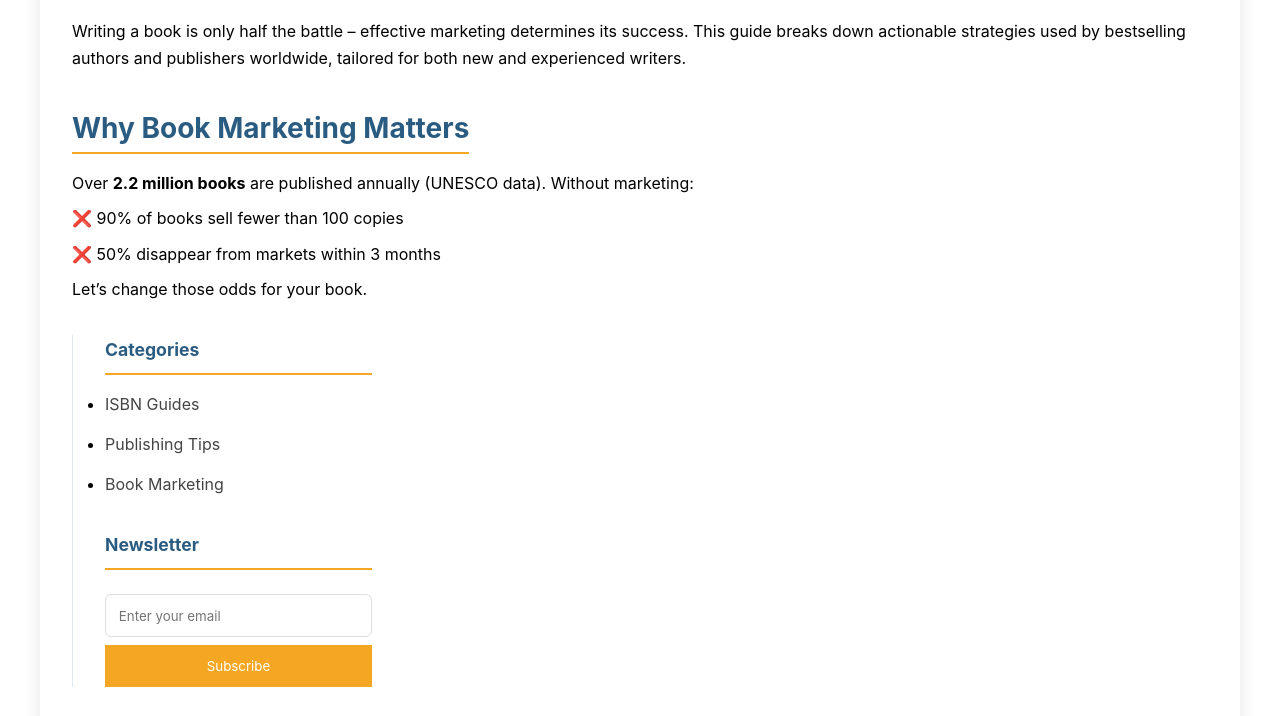
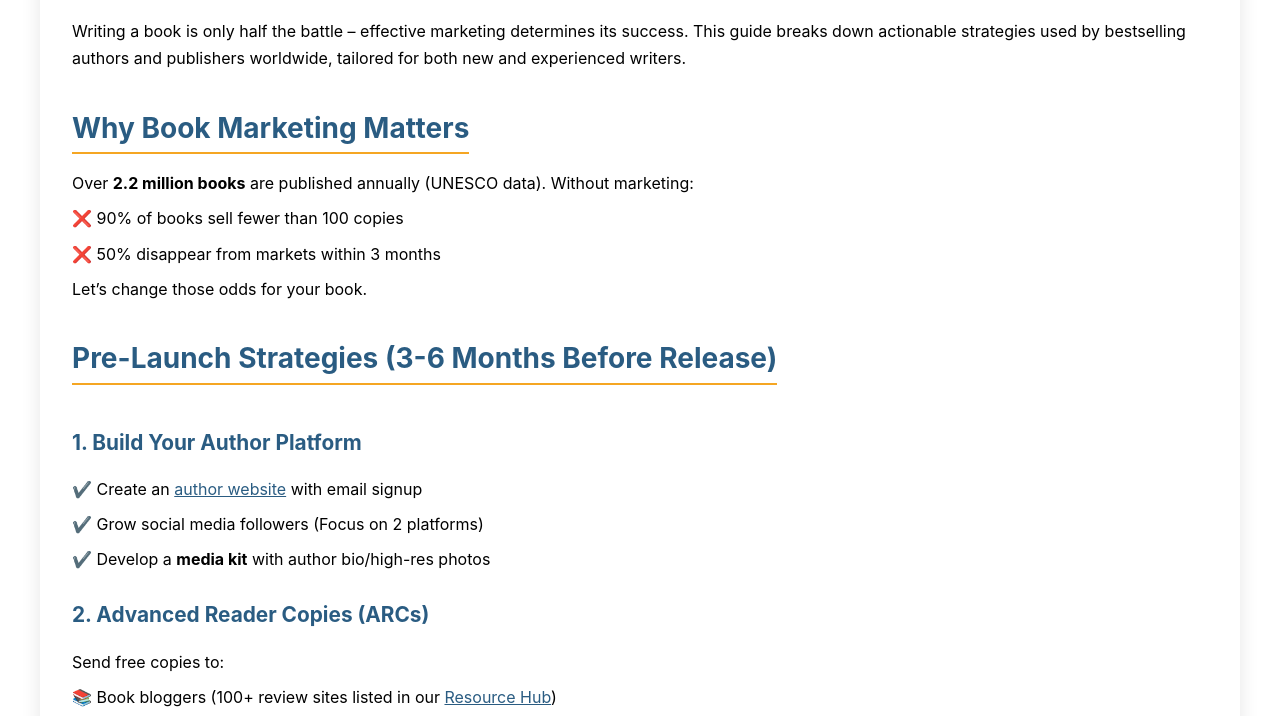
Before and after one commit to Sujay-19M/invest-in-books, a plain HTML site: page blog/marketing.html in a window 1280 px wide. Shown: the part 235-951 px from the top of the page. Drawn offline with Linux system fonts and the light colour scheme.

Commit message:
Update marketing.html

```diff
--- a/blog/marketing.html
+++ b/blog/marketing.html
@@ -25,26 +25,6 @@
                 </ul>
                 <p>Let’s change those odds for your book.</p>
             </section>
-
-            <aside class="sidebar">
-        <div class="sidebar-section">
-            <h3 class="sidebar-heading">Categories</h3>
-            <ul class="sidebar-links">
-                <li><a href="/blog/isbn">ISBN Guides</a></li>
-                <li><a href="/blog/publishing">Publishing Tips</a></li>
-                <li><a href="/blog/marketing">Book Marketing</a></li>
-            </ul>
-        </div>
-
-        <div class="sidebar-section">
-            <h3 class="sidebar-heading">Newsletter</h3>
-            <form class="sidebar-newsletter">
-                <input type="email" placeholder="Enter your email" required>
-                <button type="submit">Subscribe</button>
-            </form>
-        </div>
-    </aside>
-
             <section class="policy-section">
                 <h2 class="section-title">Pre-Launch Strategies (3-6 Months Before Release)</h2>
 
```
